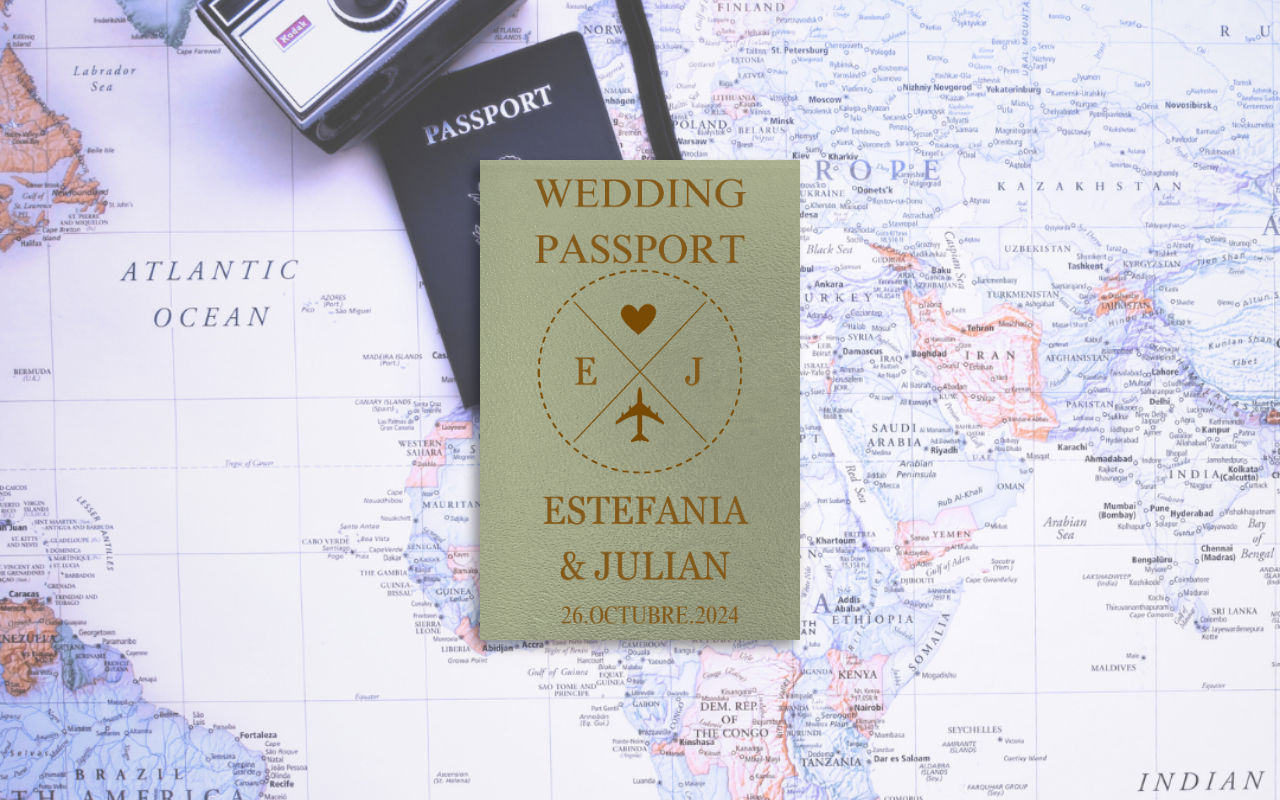
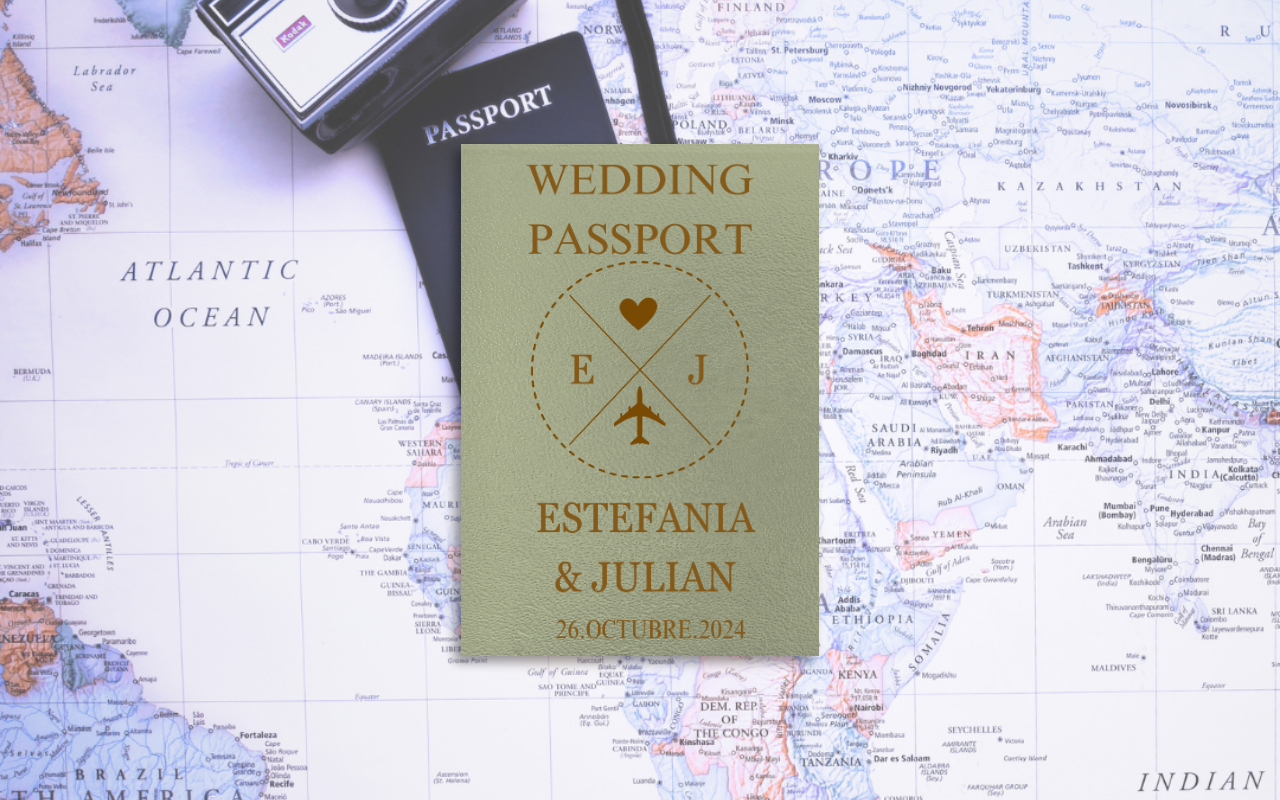
Before and after one commit to JulToro/wedding-passport-invitation, a React (Create React App) app: page / in a window 1280 px wide. Built offline with nearby package versions, Linux system fonts and the light colour scheme.

Commit message:
Added responsive

```diff
--- a/src/components/PassportWrapper.css
+++ b/src/components/PassportWrapper.css
@@ -2,6 +2,10 @@
   position: relative;
   width: 40vh;
   height: 60vh;
+  @media screen and (min-width: 968px) {
+    width: 28vw;
+    height: 40vw;
+  }
   z-index: 1;
   box-shadow: -6px 6px 10px 0px rgba(0, 0, 0, 0.4);
 }
@@ -39,7 +43,7 @@
 
 .passport__cover::after {
   background-image: url(/public/images/seal.png);
-  background-color: #EBF1CB;
+  background-color: #ebf1cb;
   background-size: cover;
   background-repeat: no-repeat;
   background-position: center;
@@ -52,28 +56,28 @@
 }
 
 .passport__first {
-  background-color: #CACFAE;
+  background-color: #cacfae;
   background-image: url(/public/images/background-sheet-passport.png);
   background-size: cover;
 }
 
 .passport__first::after {
   background-image: url(/public/images/background-sheet-passport.png);
-  background-color: #EBF1CB;
+  background-color: #ebf1cb;
   background-size: cover;
   background-repeat: no-repeat;
   background-position: center;
 }
 
 .passport__second {
-  background-color: #CACFAE;
+  background-color: #cacfae;
   background-image: url(/public/images/background-sheet-passport.png);
   background-size: cover;
 }
 
 .passport__second::after {
   background-image: url(/public/images/seal.png);
-  background-color: #EBF1CB;
+  background-color: #ebf1cb;
   background-size: cover;
   background-repeat: no-repeat;
   background-position: center;
```
